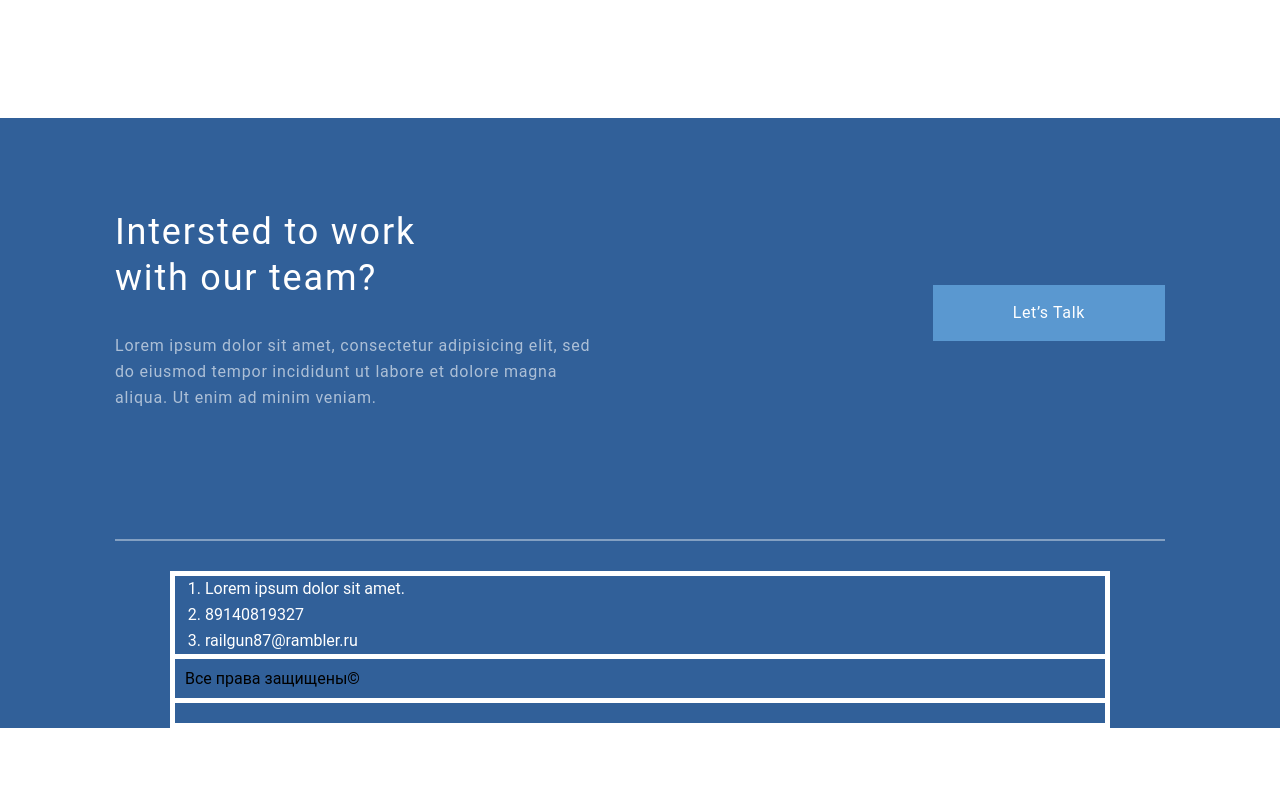
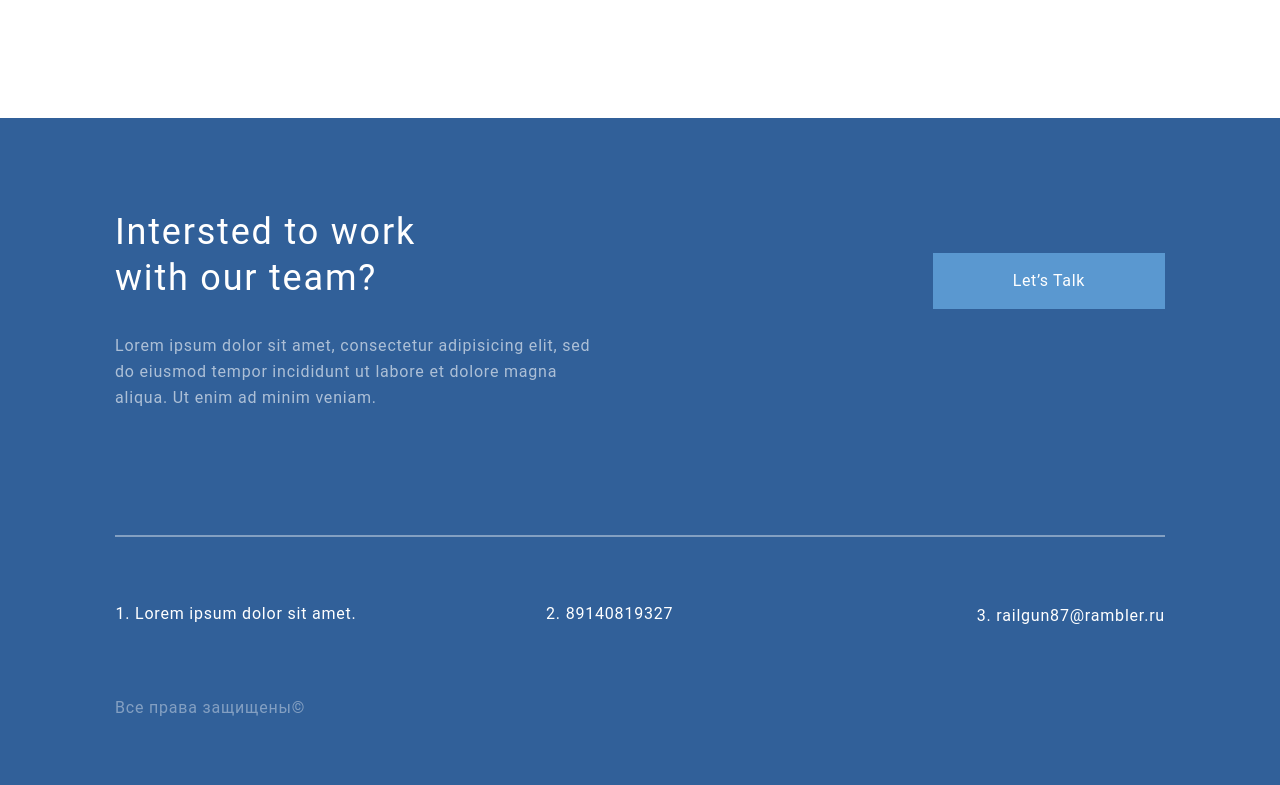
Before and after one commit to Gelignite87/My-repositories, a plain HTML site: page Lesson-1/index.html in a window 1280 px wide. Shown: the part 3548-4333 px from the top of the page. Before the commit the page ends 4306 px from the top, so only its background shows below. Drawn offline with Linux system fonts and the light colour scheme.

Commit message:
15.05.2022 II

```diff
--- a/Lesson-1/index.html
+++ b/Lesson-1/index.html
@@ -75,11 +75,8 @@
     <!--Подвал сайта-->
     <div class="div011">
         <div class="div012 container">
-            <!--Красный блок-->
             <div class="div013">
-                <!--Белый блок-->
                 <div class="div014">
-                    <!--<Белый блок-->
                     <h3 style="width: 340px;" class="h3002">Intersted to work with our team?</h3>
                     <p style="width: 495px;" class="p006">Lorem ipsum dolor sit amet, consectetur adipisicing elit, sed
                         do eiusmod tempor incididunt ut labore et dolore magna aliqua. Ut enim ad minim veniam.
@@ -87,20 +84,19 @@
                 </div>
                 <div class="div014">
                     <a href="#" class="button003">Let’s Talk</a>
-
                 </div>
             </div>
             <hr class="hr">
-            <div class="basement-links">
+            <div class="div015">
                 <!--<Белый блок-->
-                <ol class="class-ul-basement block_flex_space-around">
-                    <li style="min-width: 300px;">Lorem ipsum dolor sit amet.</li>
-                    <li style="min-width: 300px;">89140819327</li>
+                <ol class="div_ol002">
+                    <li class="li001">Lorem ipsum dolor sit amet.</li>
+                    <li class="li001">89140819327</li>
                     <li id="email1">railgun87@rambler.ru</li>
                 </ol>
-                <div class="all_rights_reserved">
+                <div class="div016">
                     <!--<Белый блок-->
-                    <p class="class-p-basement">Все права защищены&copy;</p>
+                    <p class="p007">Все права защищены&copy;</p>
                 </div>
             </div>
         </div>
--- a/Lesson-1/style.css
+++ b/Lesson-1/style.css
@@ -79,12 +79,23 @@ body {
     letter-spacing: 0.05em;
     color: #FFFFFF;
     opacity: 0.6;
-    padding-bottom: 96px;
+    padding-bottom: 32px;
+}
+
+.p007 {
+    font-weight: 400;
+    font-size: 16px;
+    line-height: 26px;
+    letter-spacing: 0.05em;
+    color: #FFFFFF;
+    opacity: 0.4;
+    padding-bottom: 64px;
 }
 
 .hr {
     opacity: 0.4;
     border: 1px solid #FFFFFF;
+    margin: 92px 0 0 0;
 }
 
 .class-ul-basement {
@@ -180,6 +191,24 @@ body {
     justify-content: space-between;
     list-style-type: none;
     align-items: center;
+}
+
+.div_ol002 {
+    font-weight: 400;
+    font-size: 16px;
+    line-height: 26px;
+    letter-spacing: 0.05em;
+    color: #FFFFFF;
+    display: flex;
+    flex-wrap: wrap;
+    justify-content: space-between;
+    align-items: center;
+    padding-left: 20px;
+}
+
+.li001 {
+    width: 340px;
+    height: 30px;
 }
 
 .span001 {
@@ -316,7 +345,7 @@ body {
 }
 
 .div013 {
-    margin: 91px 0 32px 0;
+    margin: 91px 0 0 0;
     box-sizing: border-box;
     display: flex;
     flex-flow: row wrap;
@@ -331,22 +360,12 @@ body {
     justify-content: center;
 }
 
-.basement-links {
-    border: 5px solid white;
-    margin-left: 55px;
-    margin-right: 55px;
-    margin-top: 30px;
-    margin-bottom: 30px;
+.div015 {
+    margin: 64px 0 0 0;
     box-sizing: border-box;
-    padding-left: 30px;
 }
 
-.all_rights_reserved {
-    border: 5px solid white;
+.div016 {
+    margin: 64px 0 0 0;
     box-sizing: border-box;
-    margin-left: -35px;
-    margin-right: -5px;
-    margin-top: 0;
-    margin-bottom: 20px;
-    padding: 10px;
 }
```
